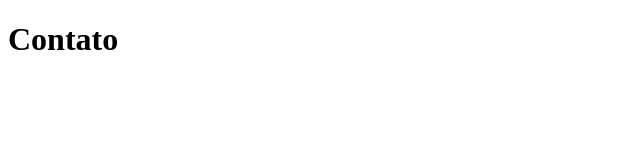
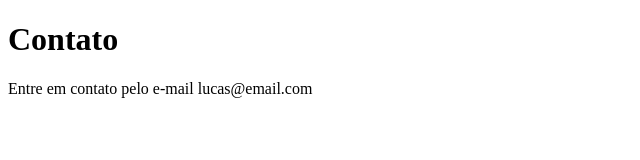
Before and after one commit to lucaso-silva/sistema-de-cadastro, a plain HTML site: page contato.html in a window 1280 px wide. Shown: the whole page, without its empty margins (0-640 px from the left). Drawn offline with Linux system fonts and the light colour scheme.

Commit message:
Adicionando email de contato

```diff
--- a/contato.html
+++ b/contato.html
@@ -7,5 +7,6 @@
 </head>
 <body>
 	<h1>Contato</h1>
+	<p>Entre em contato pelo e-mail lucas@email.com</p>
 </body>
 </html>
```
